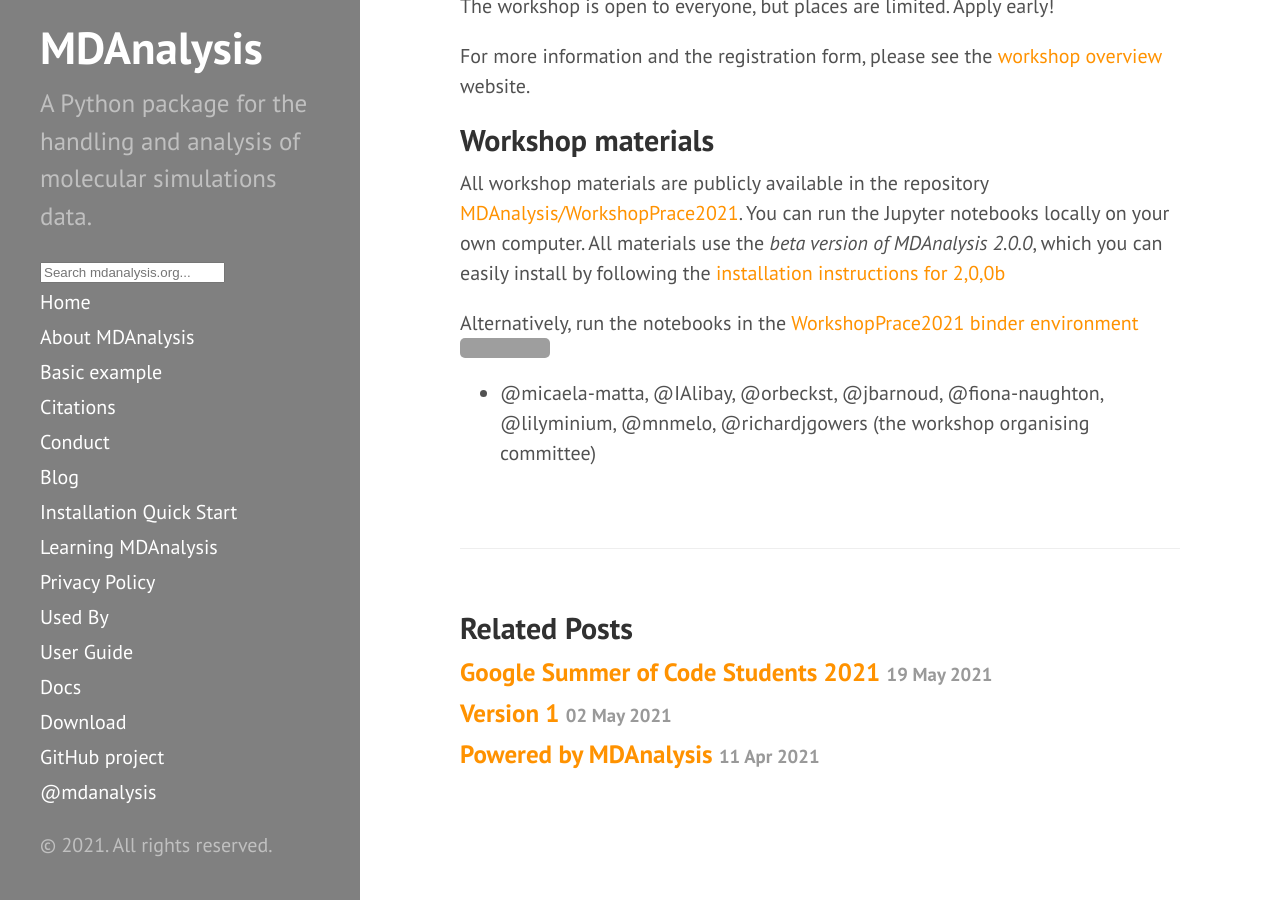
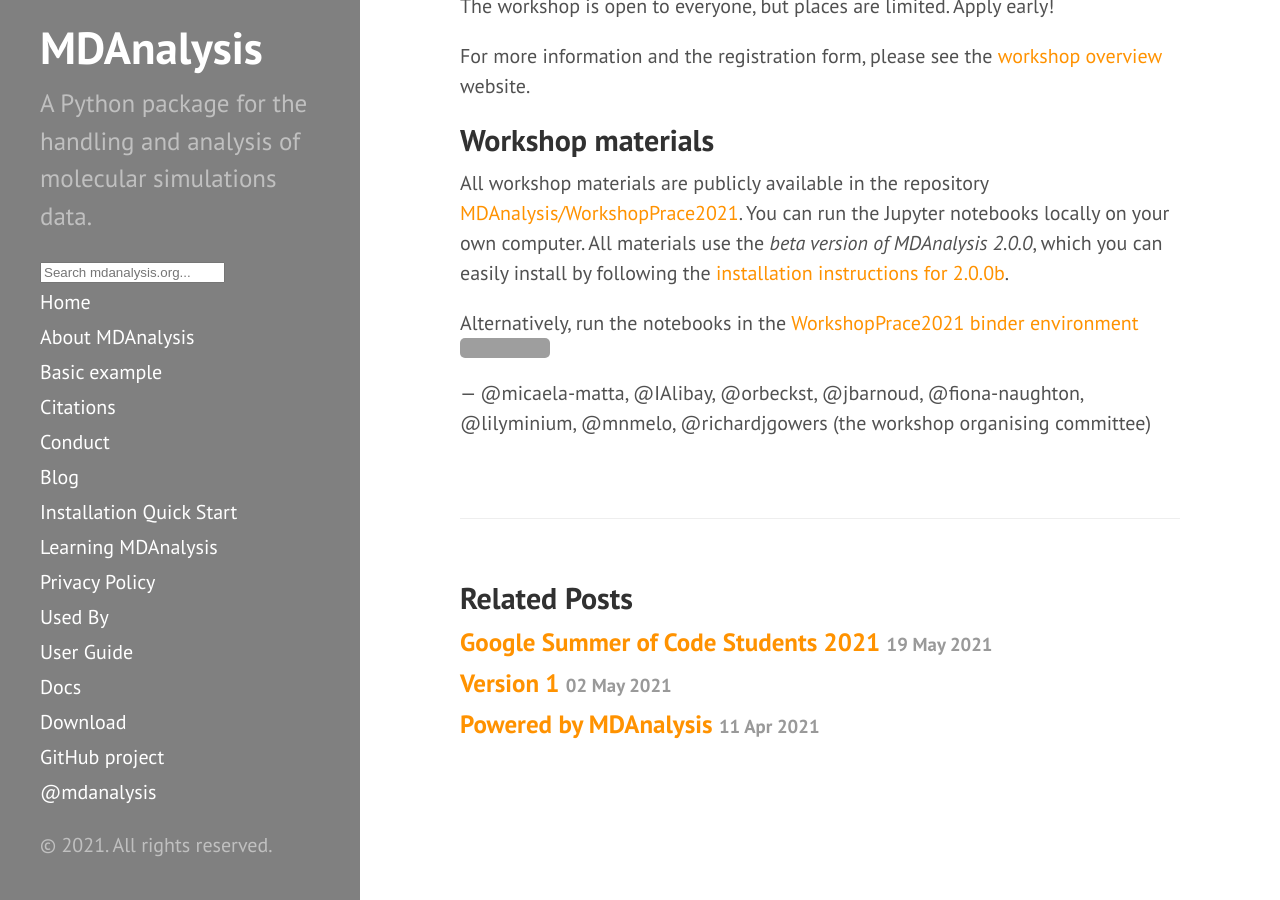
Before and after one commit to MDAnalysis/MDAnalysis.github.io, a Jekyll site: the page built from _posts/2021-04-09-prace-workshop.md, in a window 1280 px wide and 900 px high, scrolled down 797 px. Built offline with Jekyll 4.4.1, drawn with Linux system fonts in a browser that asks for light colours; comment, search, counter and statistics services are not loaded; grey boxes are pictures that could not be loaded.

Commit message:
typo fix

```diff
--- a/_posts/2021-04-09-prace-workshop.md
+++ b/_posts/2021-04-09-prace-workshop.md
@@ -30,9 +30,9 @@ For more information and the registration form, please see the [workshop overvie
 
 All workshop materials are publicly available in the repository [MDAnalysis/WorkshopPrace2021](https://github.com/MDAnalysis/WorkshopPrace2021).
 You can run the Jupyter notebooks locally on your own computer.
-All materials use the *beta version of MDAnalysis 2.0.0*, which you can easily install by following the [installation instructions for 2,0,0b](https://github.com/MDAnalysis/WorkshopPrace2021/blob/main/INSTALL.md)
+All materials use the *beta version of MDAnalysis 2.0.0*, which you can easily install by following the [installation instructions for 2.0.0b](https://github.com/MDAnalysis/WorkshopPrace2021/blob/main/INSTALL.md).
 
 Alternatively, run the notebooks in the [WorkshopPrace2021 binder environment](https://mybinder.org/v2/gh/MDAnalysis/WorkshopPrace2021/HEAD) [![Binder](https://mybinder.org/badge_logo.svg)](https://mybinder.org/v2/gh/MDAnalysis/WorkshopPrace2021/HEAD)
 
 
-- @micaela-matta, @IAlibay, @orbeckst, @jbarnoud, @fiona-naughton, @lilyminium, @mnmelo, @richardjgowers (the workshop organising committee)
+— @micaela-matta, @IAlibay, @orbeckst, @jbarnoud, @fiona-naughton, @lilyminium, @mnmelo, @richardjgowers (the workshop organising committee)
```
